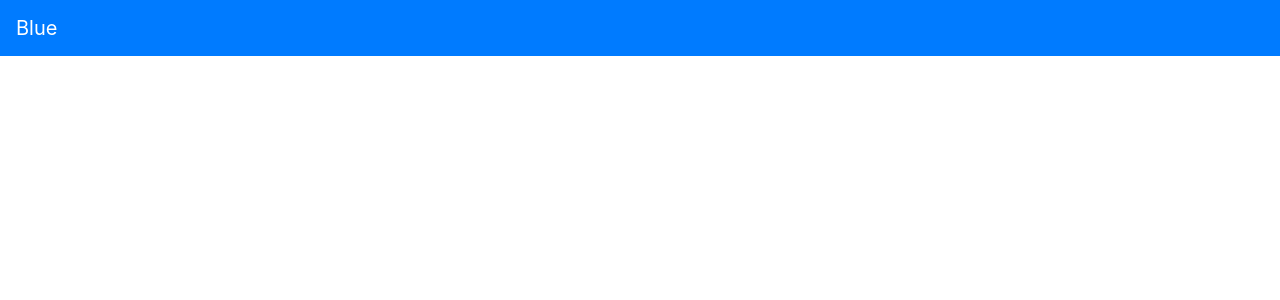
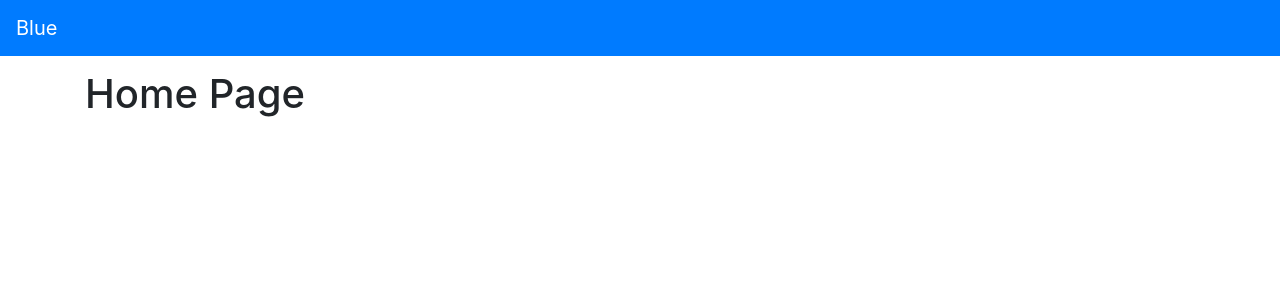
Before and after one commit to Wackahouse/blue, a React (Create React App) app in the folder blue_react/: page / in a window 1280 px wide. Shown: the top 300 px of the page. Built offline with nearby package versions, Linux system fonts and the light colour scheme.

Commit message:
added an example for handling different pages on different urls

```diff
--- a/blue_react/package.json
+++ b/blue_react/package.json
@@ -10,6 +10,7 @@
     "react": "^16.13.1",
     "react-bootstrap": "^1.0.1",
     "react-dom": "^16.13.1",
+    "react-router-dom": "^5.1.2",
     "react-scripts": "3.4.1"
   },
   "scripts": {
--- a/blue_react/src/App.css
+++ b/blue_react/src/App.css
@@ -11,6 +11,10 @@
   .App-logo {
     animation: App-logo-spin infinite 20s linear;
   }
+}
+
+.content {
+  margin-top: 70px;
 }
 
 .App-header {
--- a/blue_react/src/App.js
+++ b/blue_react/src/App.js
@@ -1,16 +1,36 @@
 import React from 'react';
-// import Button from 'react-bootstrap/Button'
+import { BrowserRouter, Switch, Route, Redirect } from "react-router-dom";
+import Container from 'react-bootstrap/Container'
 import logo from './logo.svg';
 import './App.css';
 import Navbar from './components/Navbar';
 
+function Home() {
+  return (
+    <div className="content container">
+      <h1>Home Page</h1>
+    </div>
+  )
+}
+
+function Room() {
+  return (
+    <div className="content container">
+      <h1>Room Page</h1>
+    </div>
+  )
+}
 
 function App() {
   return (
-    <div className="App">
+    <BrowserRouter>
       <Navbar />
-
-    </div>
+      <Switch>
+        <Route path='/' component={Home} exact/>
+        <Route path='/Room' component={Room} exact/>
+        <Redirect to='/' />
+      </Switch>
+    </BrowserRouter>
   );
 }
 
```
Also changed, not shown: 1 other file (tests, documents, lock files or other folders).
